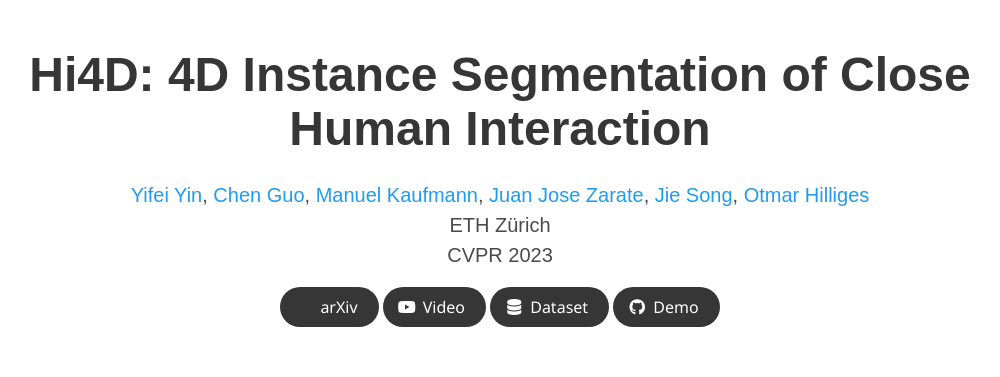
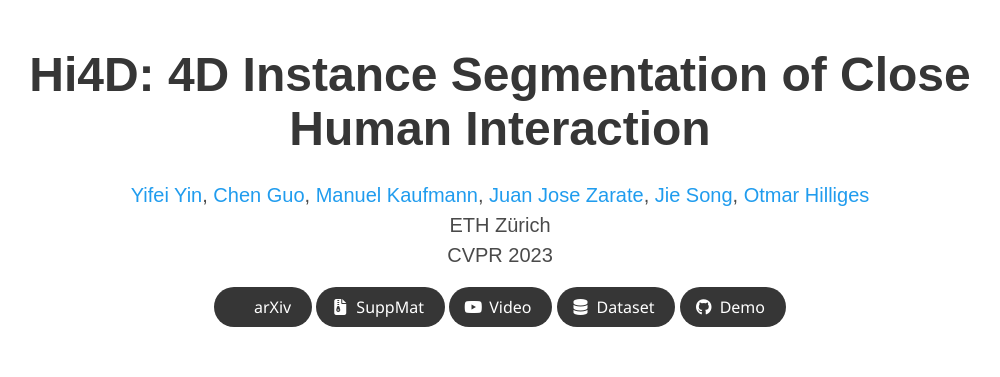
Before and after one commit to yifeiyin04/Hi4D, a plain HTML site: page index.html in a window 1280 px wide. Shown: the top 377 px of the page, without its empty margins (140-1140 px from the left). Drawn offline with nearby package versions, Linux system fonts and the light colour scheme; some icons are missing; a web font is replaced by a local one.

Commit message:
add SuppMat

```diff
--- a/index.html
+++ b/index.html
@@ -83,6 +83,16 @@
                       <i class="ai ai-arxiv"></i>
                   </span>
                   <span>arXiv</span>
+                </a>
+              </span>
+              <!-- SuppMat Link. -->
+              <span class="link-block">
+                <a href="http://files.ait.ethz.ch/projects/hi4d/assets/hi4d_supp.pdf"
+                   class="external-link button is-normal is-rounded is-dark">
+                  <span class="icon">
+                      <i class="fas fa-file-archive"></i>
+                  </span>
+                  <span>SuppMat</span>
                 </a>
               </span>
               <!-- Video Link. -->
```
